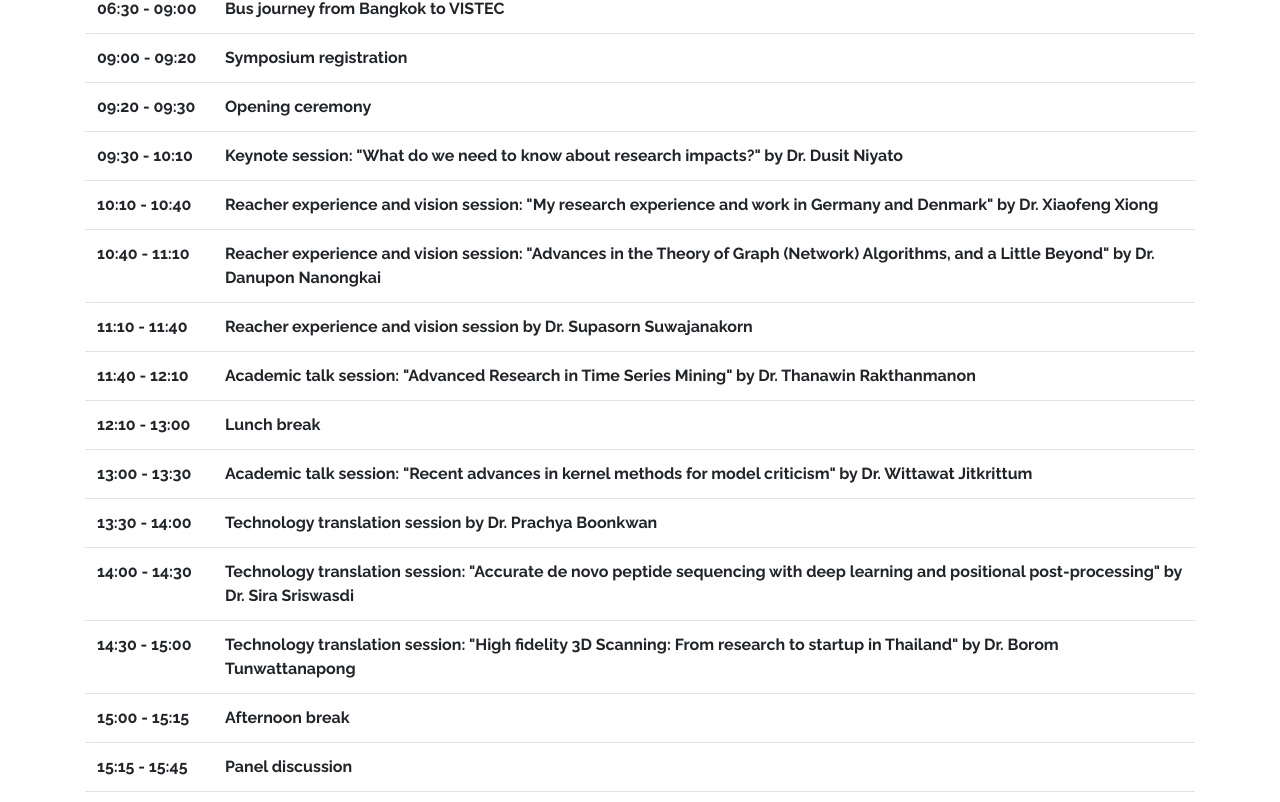
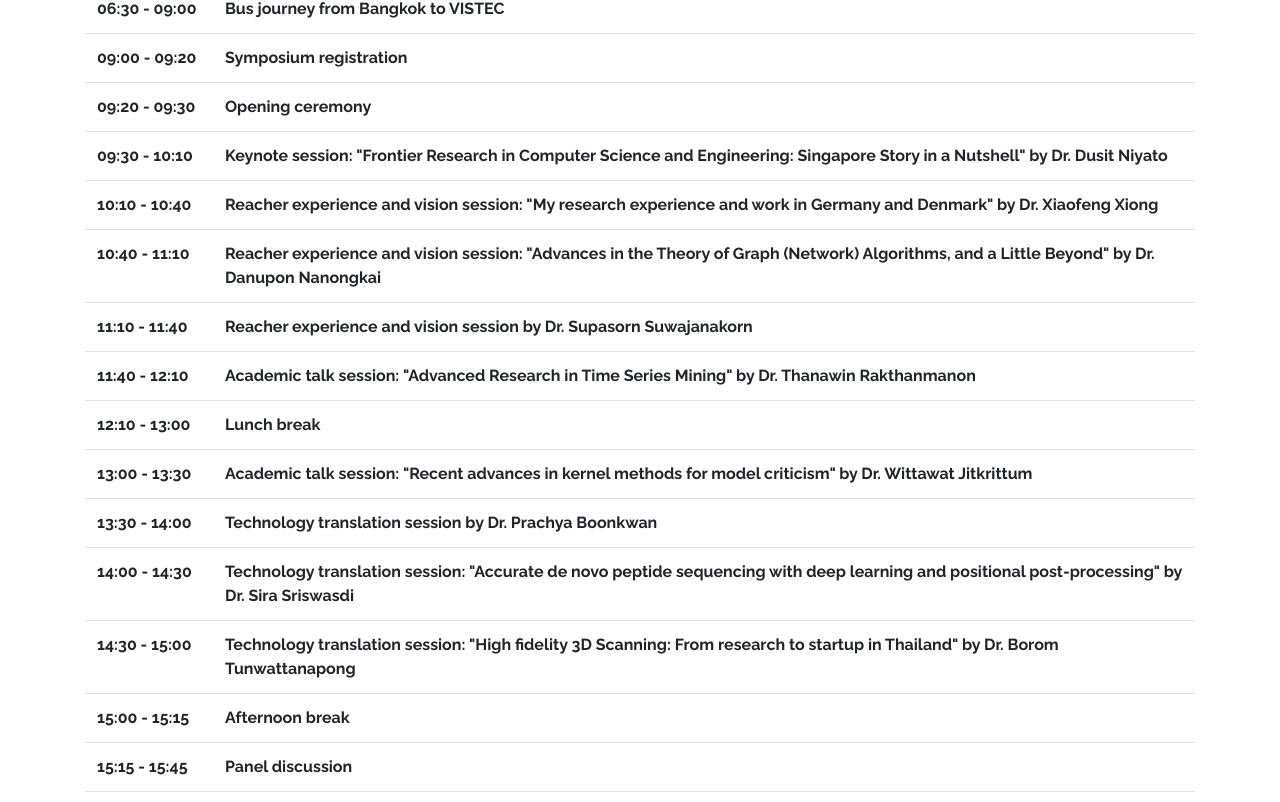
Before and after one commit to ist-fr/2019, a Vue app: page / in a window 1280 px wide. Shown: the part 2818-3620 px from the top of the page. Built offline with nearby package versions, Linux system fonts and the light colour scheme; what vue-scrollactive, vuetable-2 would draw is missing.

Commit message:
update dusit topic

```diff
--- a/src/components/Home/Program.vue
+++ b/src/components/Home/Program.vue
@@ -30,7 +30,7 @@
               </tr>
               <tr>
                 <td scope="row">09&colon;30 - 10&colon;10</td>
-                <td>Keynote session&colon; &quot;What do we need to know about research impacts?&quot; by Dr. Dusit Niyato</td>
+                <td>Keynote session&colon; &quot;Frontier Research in Computer Science and Engineering: Singapore Story in a Nutshell&quot; by Dr. Dusit Niyato</td>
               </tr>
               <tr>
                 <td scope="row">10&colon;10 - 10&colon;40</td>
--- a/src/components/Home/Speakers.vue
+++ b/src/components/Home/Speakers.vue
@@ -35,7 +35,7 @@ export default {
           title: 'Prof. Dr.',
           name: 'Dusit Niyato',
           bio: 'IEEE Fellow, 19755 citations, 67 h-index, Wireless Communications, Mobile Computing, Cognitive Communications',
-          topic: 'What do we need to know about research impacts?',
+          topic: 'Frontier Research in Computer Science and Engineering: Singapore Story in a Nutshell',
           university: 'Nanyang Technological University, Singapore',
           imageSrc: require('../../assets/speakers/dr_dusit_niyato.jpg'),
           link: 'http://www.ntu.edu.sg/home/dniyato/',
```
